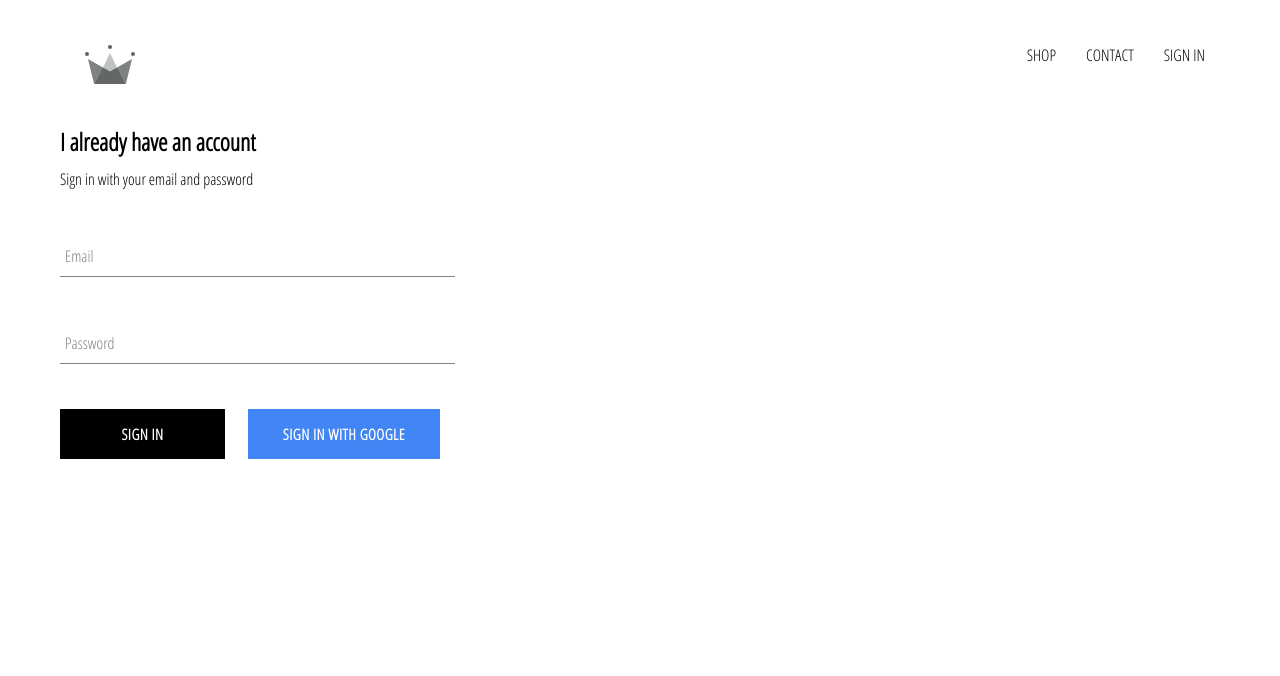
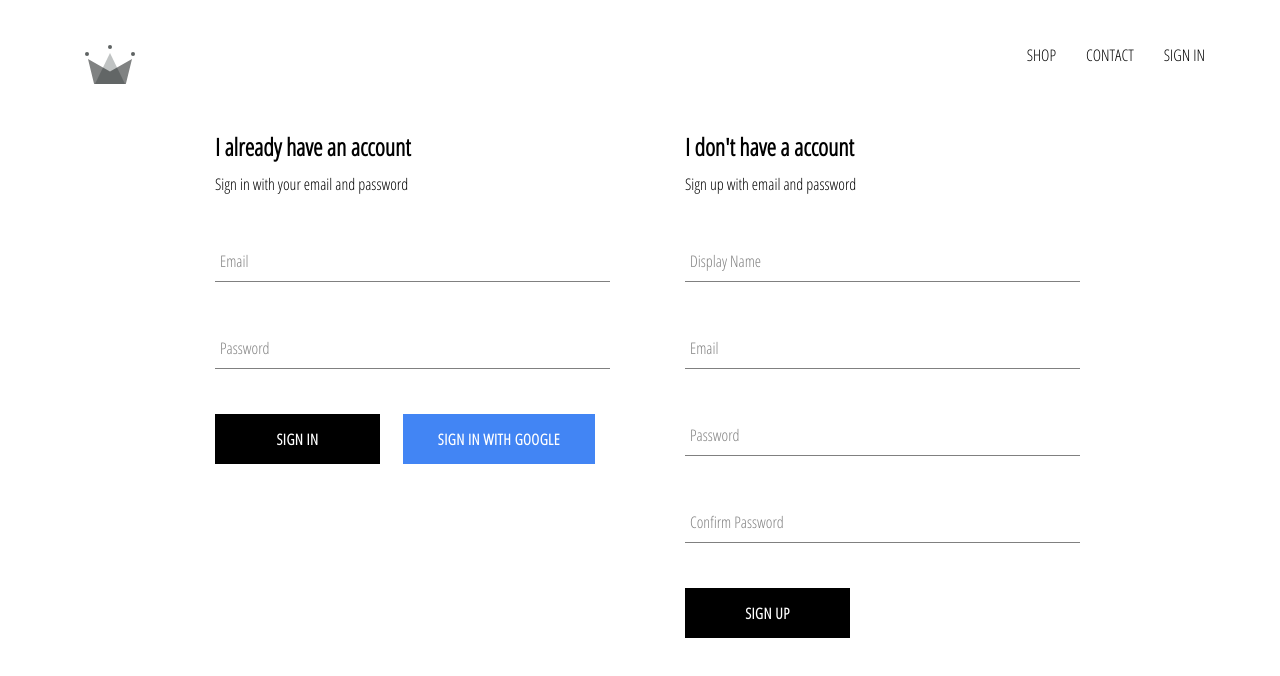
Before and after one commit to paulranjan694/shop-app, a React (Create React App) app: page /sign-in in a window 1280 px wide. Shown: the top 676 px of the page. Built offline with nearby package versions, Linux system fonts and the light colour scheme; no server answers.

Commit message:
Implemented Sign-up component and stored signed up users in firestore

```diff
--- a/src/App.js
+++ b/src/App.js
@@ -6,7 +6,7 @@
 import ShopPage from "./pages/shop/shop.component";
 import SignInAndSignUpPage from "./pages/sign-in-and-sign-up/sign-in-and-sign-up.component";
 
-import { auth } from './firebase/firebase.utils';
+import { auth, createUserProfileDocument } from './firebase/firebase.utils';
 
 
 class App extends React.Component {
@@ -22,9 +22,22 @@
   unsubscribeFromAuth = null;
 
   componentDidMount(){
-    this.unsubscribeFromAuth = auth.onAuthStateChanged(user => {
-      this.setState({currentUser : user});
-      console.log(user);
+    this.unsubscribeFromAuth = auth.onAuthStateChanged( async authUser => {
+      if(authUser){
+        const userRef = await createUserProfileDocument(authUser);
+        userRef.onSnapshot(snapshot => {
+          this.setState({
+            currentUser: {
+              id: snapshot.id,
+              ...snapshot.data()
+            }
+          }, () => {
+            console.log(this.state);
+          })
+        })
+      }else{
+        this.setState({currentUser : authUser})
+      }
     })
   }
 
--- a/src/components/sign-in/sign-in.component.jsx
+++ b/src/components/sign-in/sign-in.component.jsx
@@ -21,11 +21,7 @@
   };
 
   handleChange = (event) => {
-    console.log(event);
-
     const { value, name } = event.target;
-    console.log(value);
-    console.log(name);
 
     this.setState({ [name]: value });
   };
--- /dev/null
+++ b/src/components/sign-up/sign-up.component.jsx
@@ -0,0 +1,100 @@
+import React, { Component } from 'react';
+import { auth, createUserProfileDocument } from '../../firebase/firebase.utils';
+import CustomButton from '../custom-button/custom-button.component';
+import FormInput from '../form-input/form-input.component';
+
+import './sign-up.styles.scss';
+
+class SignUp extends Component{
+
+    constructor(){
+        super();
+        this.state={
+            displayName: '',
+            email: '',
+            password: '',
+            confirmPassword: ''
+        }
+    }
+
+    handleChange = event => {
+        const {name, value} = event.target;
+
+        this.setState({[name] : value});
+
+    }
+
+    handleSubmit = async event => {
+        event.preventDefault();
+
+        const { displayName, email, password, confirmPassword } = this.state;
+
+        if(password !== confirmPassword){
+            alert('Password mismatch!!');
+            return;
+        }
+
+        try {
+            const { user } = await auth.createUserWithEmailAndPassword(email, password);
+            await createUserProfileDocument(user, {displayName});
+
+            this.state={
+                displayName: '',
+                email: '',
+                password: '',
+                confirmPassword: ''
+            }
+
+        } catch (error) {
+            console.error(error);
+        }
+
+    }
+
+    render(){
+        const { displayName, email, password, confirmPassword } = this.state;
+        return(
+            <div className='sign-up'>
+                <h2 className='title'>I don't have a account</h2>
+                <span>Sign up with email and password</span>
+                <form onSubmit={this.handleSubmit}>
+                    <FormInput
+                        type='text'
+                        name='displayName'
+                        value={displayName}
+                        handleChange={this.handleChange}
+                        label='Display Name'
+                        required
+                    />
+                    <FormInput
+                        type='email'
+                        name='email'
+                        value={email}
+                        handleChange={this.handleChange}
+                        label='Email'
+                        required
+                    />
+                    <FormInput
+                        type='password'
+                        name='password'
+                        value={password}
+                        handleChange={this.handleChange}
+                        label='Password'
+                        required
+                    />
+                    <FormInput
+                        type='password'
+                        name='confirmPassword'
+                        value={confirmPassword}
+                        handleChange={this.handleChange}
+                        label='Confirm Password'
+                        required
+                    />
+                    <CustomButton>SIGN UP</CustomButton>
+                </form>
+            </div>
+        );
+    }
+}
+
+export default SignUp;
--- /dev/null
+++ b/src/components/sign-up/sign-up.styles.scss
@@ -0,0 +1,9 @@
+.sign-up {
+    display: flex;
+    flex-direction: column;
+    width: 380px;
+
+    .title {
+        margin: 10px 0;
+    }
+}
--- a/src/firebase/firebase.utils.js
+++ b/src/firebase/firebase.utils.js
@@ -24,6 +24,36 @@
     measurementId:  process.env.REACT_APP_MESUREMENT_ID
 };
 
+export const createUserProfileDocument = async (userAuth, additionalData) => {
+    if(!userAuth)
+        return;
+
+    // console.log('user ',userAuth.uid);
+
+    const userRef = firestore.doc(`users/${userAuth.uid}`);
+    const snapshot = await userRef.get();
+
+    if(!snapshot.exists){
+        const {displayName, email} = userAuth;
+        const createdAt = new Date();
+
+        try{
+            await userRef.set({
+                displayName,
+                email,
+                createdAt,
+                ...additionalData
+            })
+        }
+        catch(error){
+            console.log('error occured while creating the user ',error.message);
+        }
+    }
+
+    return userRef;
+
+}
+
 firebase.initializeApp(config);
 console.log( );
 //export auth and firestore for use in project
--- a/src/pages/sign-in-and-sign-up/sign-in-and-sign-up.component.jsx
+++ b/src/pages/sign-in-and-sign-up/sign-in-and-sign-up.component.jsx
@@ -1,11 +1,13 @@
 import React from 'react';
 import SignIn from '../../components/sign-in/sign-in.component';
+import SignUp from '../../components/sign-up/sign-up.component';
 
 import './sign-in-and-sign-up.styles.scss';
 
 const SignInAndSignUpPage = () => (
     <div className="sign-in-and-sign-up">
         <SignIn/>
+        <SignUp/>
     </div>
 );
 
--- a/src/pages/sign-in-and-sign-up/sign-in-and-sign-up.styles.scss
+++ b/src/pages/sign-in-and-sign-up/sign-in-and-sign-up.styles.scss
@@ -0,0 +1,7 @@
+.sign-in-and-sign-up {
+    display: flex;
+    margin: 30px auto;
+    width: 850px;
+    justify-content: space-between;
+    flex-wrap: wrap;
+}
```
